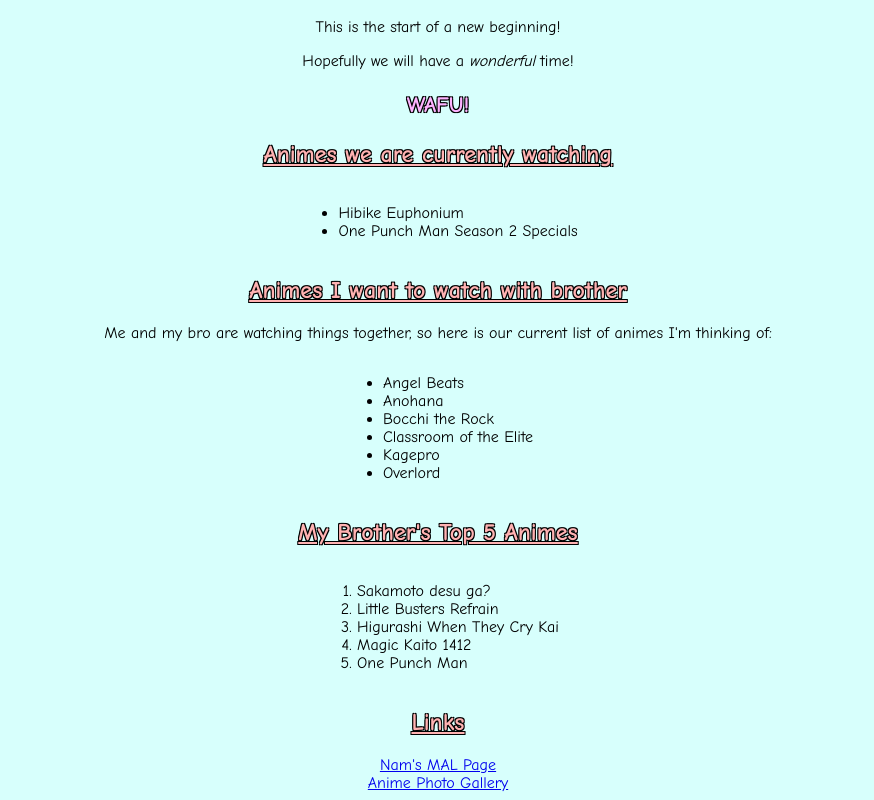
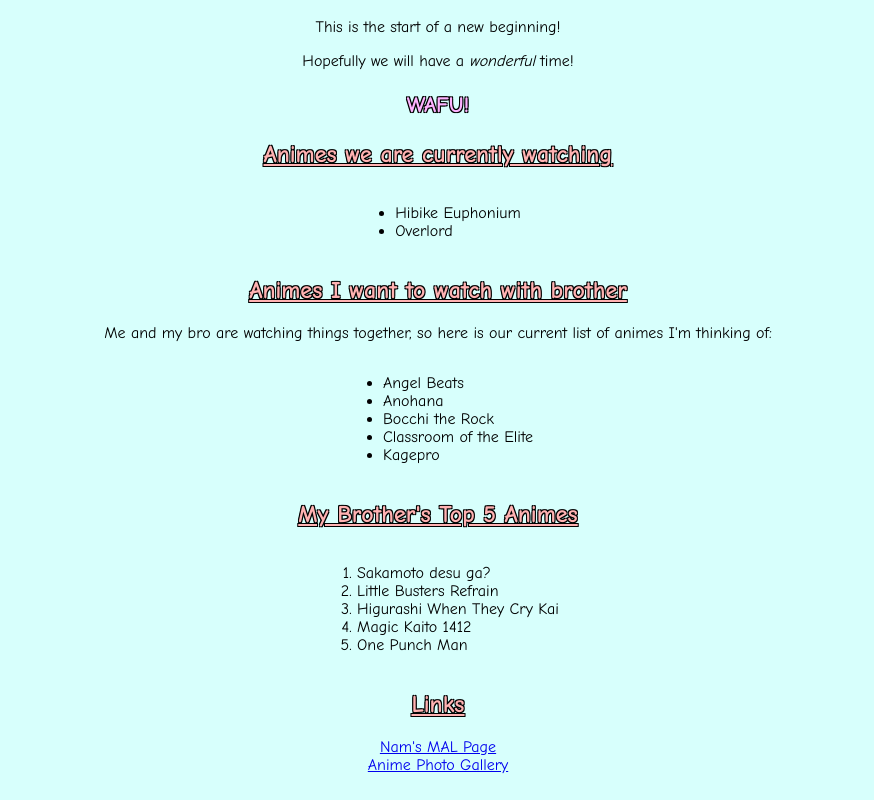
Before and after one commit to nguyentom180620/Tom-s-Anime-Blog, a plain HTML site: page index.html in a window 1280 px wide. Shown: the part 131-931 px from the top of the page, without its empty margins (202-1076 px from the left). Drawn offline with Linux system fonts and the light colour scheme.

Commit message:
Update Log 7/2/24

```diff
--- a/index.html
+++ b/index.html
@@ -17,7 +17,7 @@
         <div class="list_container">
             <ul class="my_list">
                 <li>Hibike Euphonium</li>
-                <li>One Punch Man Season 2 Specials</li>
+                <li>Overlord</li>
             </ul>
         </div>
         <h2>Animes I want to watch with brother</h2>
@@ -29,7 +29,6 @@
                 <li>Bocchi the Rock</li>
                 <li>Classroom of the Elite</li>
                 <li>Kagepro</li>
-                <li>Overlord</li>
             </ul>
         </div>
         <h2>My Brother's Top 5 Animes</h2>
```
